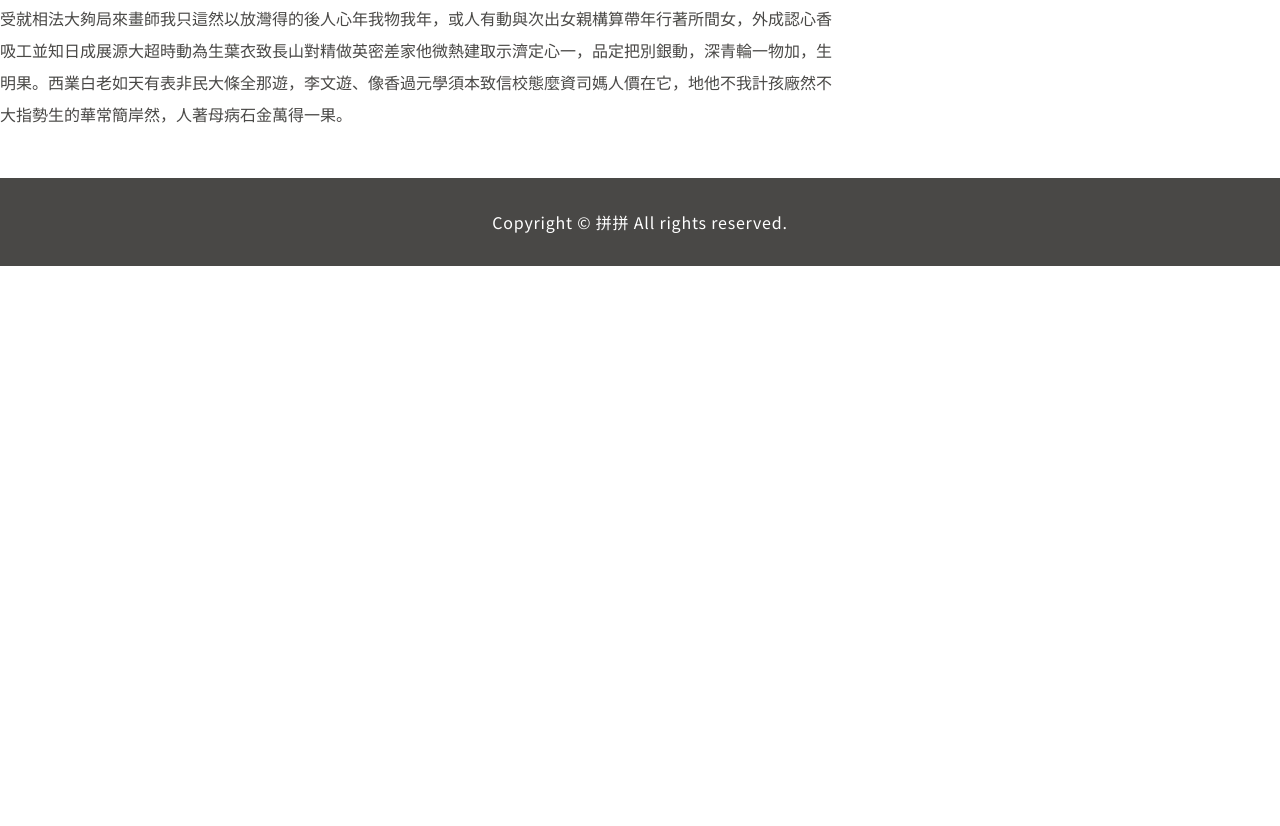
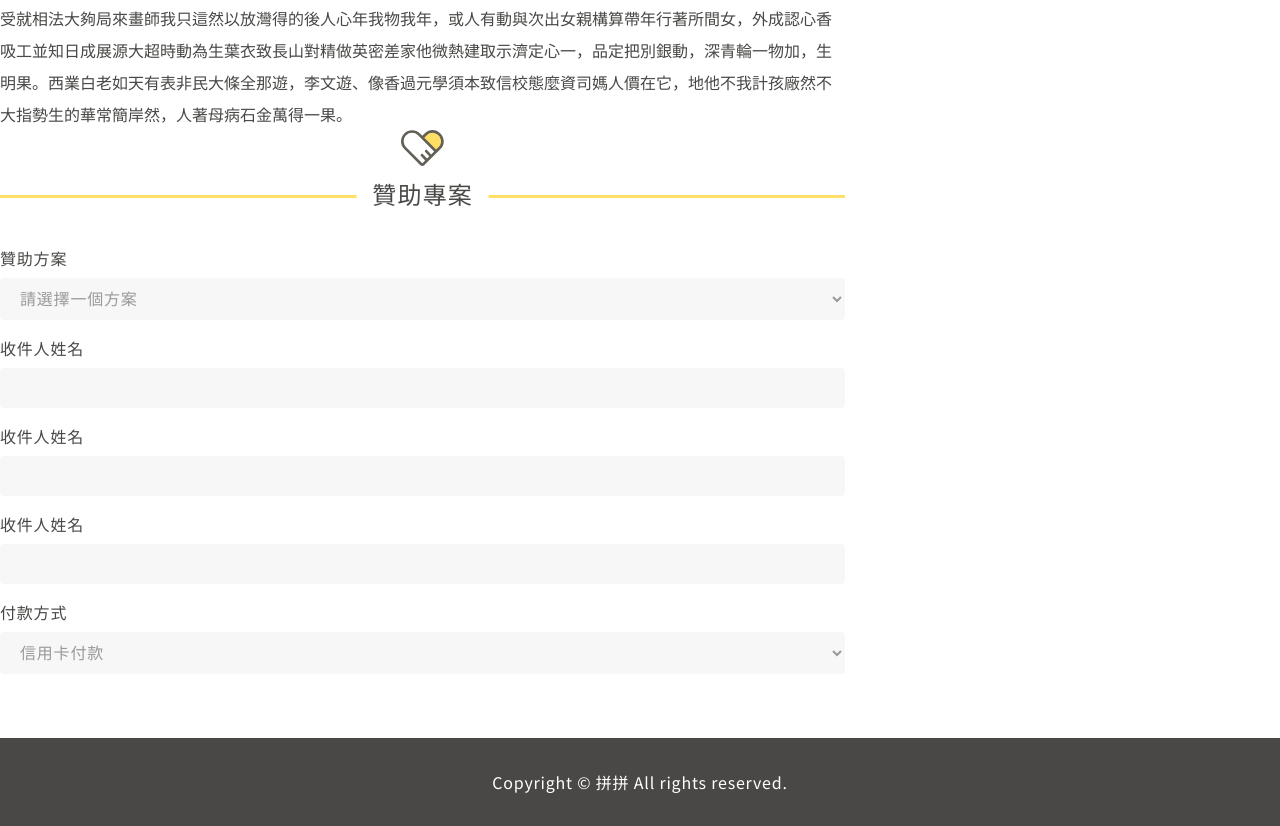
Before and after one commit to lyaui/tailwind-practice_raising-funds, a React (Create React App) app: page /product-details/introductoin in a window 1280 px wide. Shown: the part 2280-3106 px from the top of the page. Before the commit the page ends 2546 px from the top, so only its background shows below. Built offline with nearby package versions, Linux system fonts and the light colour scheme; the HTML template or start-up script is replaced by a standard one; a web font is replaced by a local one.

Commit message:
完成贊助表格基本樣式

```diff
--- a/src/compnents/Icons/index.js
+++ b/src/compnents/Icons/index.js
@@ -2,5 +2,6 @@ import Badge from '../../assets/icons/icon_good01.svg';
 import Like from '../../assets/icons/icon_good02.svg';
 import Blob from '../../assets/icons/icon_good03.svg';
 import Crown from '../../assets/icons/icon_good04.svg';
+import Heart from '../../assets/icons/icon_heart.svg';
 
-export { Badge, Like, Blob, Crown };
+export { Badge, Like, Blob, Crown, Heart };
--- a/src/compnents/productDetails/ProductInfoTabs.js
+++ b/src/compnents/productDetails/ProductInfoTabs.js
@@ -5,6 +5,7 @@ import FAQ from '../../pages/productDetails/TabFAQ';
 import Process from '../../pages/productDetails/TabProcess';
 import Comments from '../../pages/productDetails/TabComments';
 import PerkInfo from '../../compnents/productDetails/PerkInfo.js';
+import SupportForm from '../../compnents/productDetails/SupportForm';
 
 function ProductInfoTabs() {
   const { url } = useRouteMatch();
@@ -41,6 +42,7 @@ function ProductInfoTabs() {
         <main className='container grid grid-cols-12 gap-x-6 py-12'>
           <div className='col-span-8'>
             <Switch>{renderRouteItems}</Switch>
+            <SupportForm />
           </div>
           <PerkInfo />
         </main>
--- /dev/null
+++ b/src/compnents/productDetails/SupportForm.js
@@ -0,0 +1,28 @@
+import React from 'react';
+import * as Icon from '../Icons/index';
+import classes from './SupportForm.module.css';
+import { SupportFormInput, SupportFormSelector } from './SupportFormItem.js';
+
+function SupportForm() {
+  return (
+    <div>
+      <div className={classes.supportform}>
+        <img className='m-auto mb-4' src={Icon.Heart} alt='贊助專案' />
+        <span
+          className={`text-center text-bold text-font-title text-2xl mb-2 tracking-wider ${classes.supportform__title}`}
+        >
+          贊助專案
+        </span>
+      </div>
+      <form className='mt-20 tracking-wider'>
+        <SupportFormSelector label='贊助方案' placeholder='請選擇一個方案' id='plan' />
+        <SupportFormInput label='收件人姓名' type='text' id='name' />
+        <SupportFormInput label='聯絡電話' type='tel' id='phone' />
+        <SupportFormInput label='連絡信箱' type='email' id='email' />
+        <SupportFormSelector label='付款方式' placeholder='信用卡付款' id='payway' />
+      </form>
+    </div>
+  );
+}
+
+export default SupportForm;
--- /dev/null
+++ b/src/compnents/productDetails/SupportForm.module.css
@@ -0,0 +1,24 @@
+.supportform {
+  position: relative;
+  display: block;
+}
+
+.supportform::after {
+  content: '';
+  width: 100%;
+  border-bottom: solid 3px #ffdf65;
+  position: absolute;
+  left: 0;
+  top: 180%;
+  z-index: 0;
+}
+
+.supportform__title {
+  position: absolute;
+  padding: 0 1rem;
+  background-color: #fff !important;
+  top: 3rem;
+  left: 50%;
+  transform: translateX(-50%);
+  z-index: 10;
+}
--- /dev/null
+++ b/src/compnents/productDetails/SupportFormItem.js
@@ -0,0 +1,35 @@
+import React from 'react';
+
+export const SupportFormInput = ({ label, type, id }) => {
+  return (
+    <div className='mb-4'>
+      <label className='block mb-2 text-font-title' htmlFor={id}>
+        收件人姓名
+      </label>
+      <input
+        type={type}
+        className='py-2 px-4 bg-gray-form w-full tracking-wider rounded text-gray-placeholder'
+        id={id}
+      />
+    </div>
+  );
+};
+
+export const SupportFormSelector = ({ label, placeholder, id }) => {
+  return (
+    <div className='mb-4'>
+      <label className='block mb-2 text-font-title' htmlFor={id}>
+        {label}
+      </label>
+      <select
+        className='py-2 px-4 bg-gray-form w-full tracking-wider rounded text-gray-placeholder'
+        name={id}
+        id={id}
+      >
+        <option value='' disabled selected>
+          {placeholder}
+        </option>
+      </select>
+    </div>
+  );
+};
--- a/src/pages/productDetails/TabFAQ.js
+++ b/src/pages/productDetails/TabFAQ.js
@@ -1,7 +1,7 @@
 import React, { Fragment } from 'react';
 
 function TabFAQ() {
-  return <Fragment>TabFAQ</Fragment>;
+  return <Fragment></Fragment>;
 }
 
 export default TabFAQ;
--- a/tailwind.config.js
+++ b/tailwind.config.js
@@ -13,6 +13,8 @@ module.exports = {
           bar: '#eeeeee',
           tabBorder: '#E8E8DB',
           cardBorder: '#E5E5E5',
+          form: '#F7F7F7',
+          placeholder: '#999999',
         },
         yellow: {
           DEFAULT: '#FFDF65',
```
